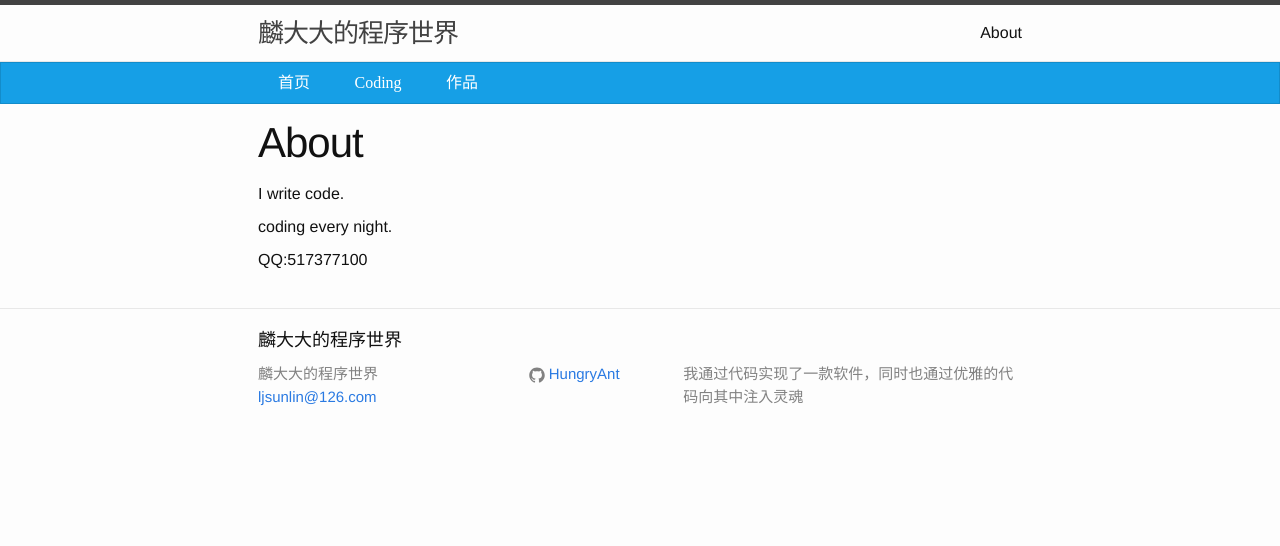
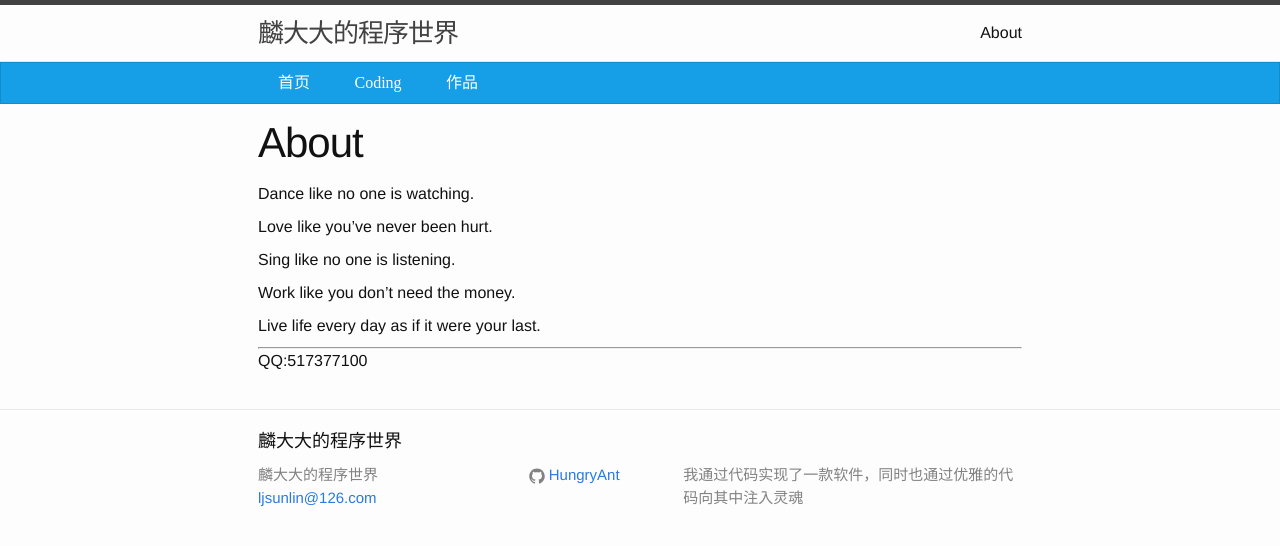
Before and after one commit to HungryAnt/hungryant.github.io, a Jekyll site: the page built from about.md, in a window 1280 px wide. Shown: the top 546 px of the page. Built offline with Jekyll 4.4.1, drawn with Linux system fonts in a browser that asks for light colours; comment, search, counter and statistics services are not loaded.

```diff
--- a/_posts/2015-07-03-terrible-develop-01.markdown
+++ b/_posts/2015-07-03-terrible-develop-01.markdown
@@ -71,9 +71,9 @@ author: 麟大大
 
 好在，这个GUI框架还有点用，我拿去做了毕业设计（约5k行代码）
 
-PC软件开发时代已一去不返，我却拿此作品作为毕业设计，读书时也花费大量精力投入在这块，却有不值
+PC软件开发时代已一去不返，读书时花费大量精力投入在这块，确有不值
 
-然而，我确并没有意识到问题，开始了我的正式工作...
+然而，我却并没有意识到问题，开始了我的正式工作...
 
 
 ## 未完待续...
--- a/about.md
+++ b/about.md
@@ -4,8 +4,16 @@ title: About
 permalink: /about/
 ---
 
-I write code.
+Dance like no one is watching.
 
-coding every night.
+Love like you've never been hurt.
+
+Sing like no one is listening.
+
+Work like you don't need the money.
+
+Live life every day as if it were your last.
+
+---
 
 QQ:517377100
```
Also changed, not shown: _posts/2015-01-01-ant-games.markdown (added, +113 -0 lines).
